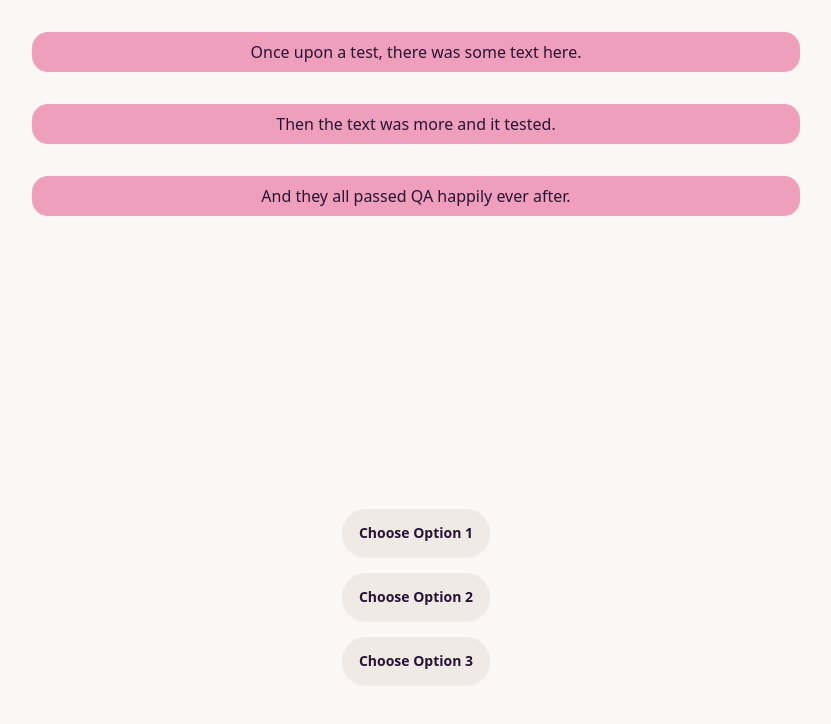
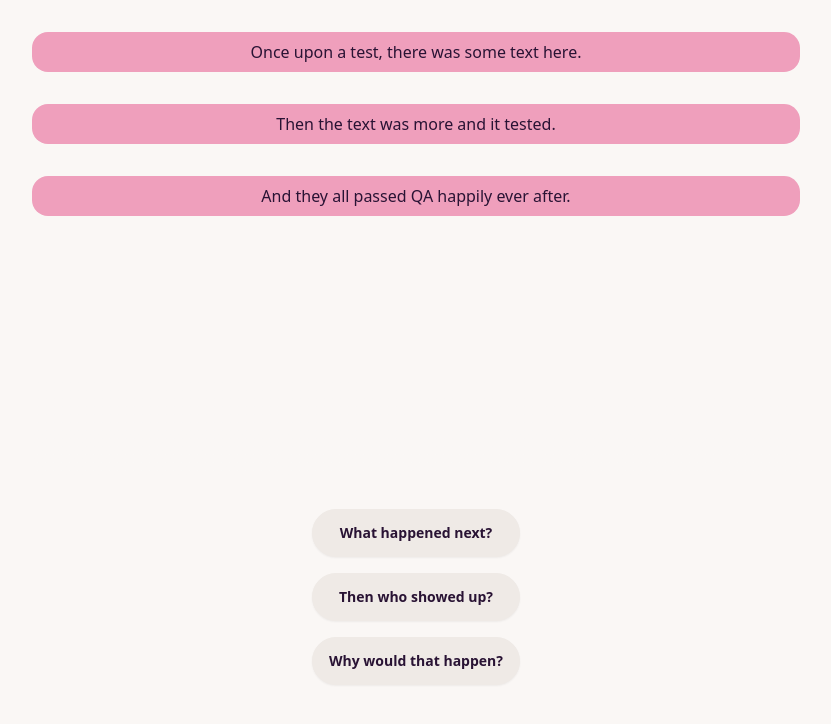
Before and after one commit to sean-c-johnston/story-app-og, a SvelteKit app: page / in a window 1280 px wide. Shown: the top 724 px of the page, without its empty margins (224-1055 px from the left). Built offline with nearby package versions, Linux system fonts and the light colour scheme.

Commit message:
Add questions from server response as buttons

```diff
--- a/src/routes/+page.svelte
+++ b/src/routes/+page.svelte
@@ -23,9 +23,9 @@
 
 		<form action="?/add" method="post" use:enhance>
 			<div class="flex flex-col">
-				<button class="btn my-2" type="submit" value="1">Choose Option 1</button>
-				<button class="btn my-2" type="submit" value="2">Choose Option 2</button>
-				<button class="btn my-2" type="submit" value="3">Choose Option 3</button>
+				{#each data.questions as question, i}
+					<button class="btn my-2" type="submit" value={i}>{question}</button>
+				{/each}
 			</div>
 		</form>
 	</div>
```
